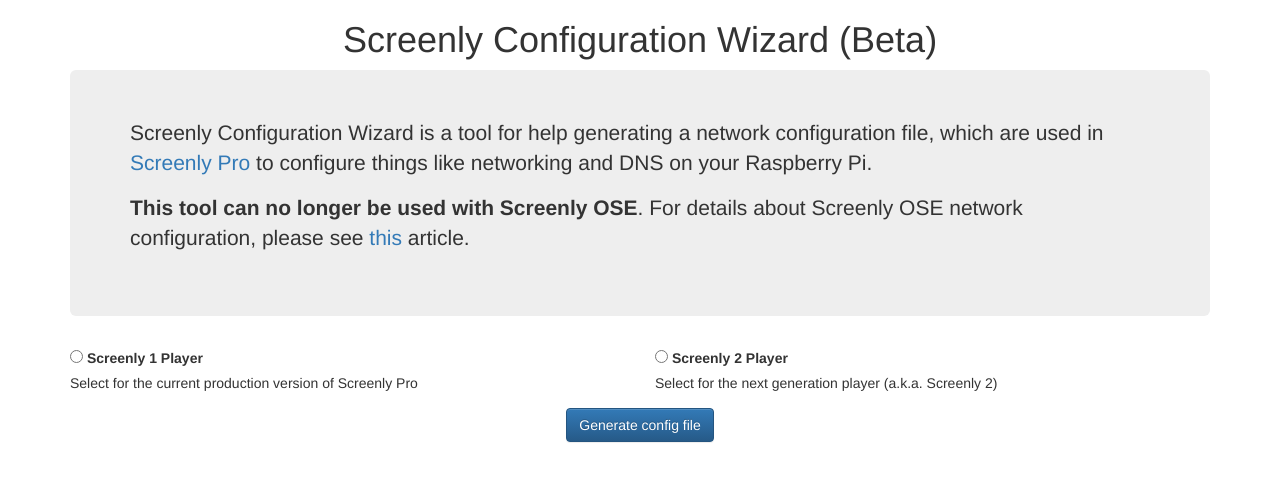
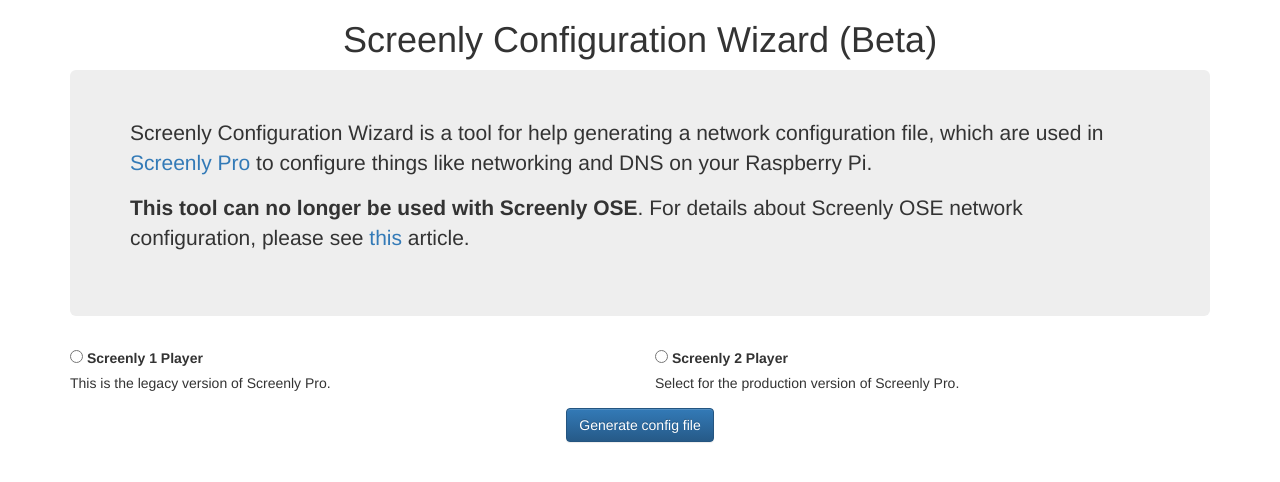
Before and after one commit to Screenly/wizard.screenly.io, a Jekyll site: the page built from pages/index.html, in a window 1280 px wide. Shown: the top 482 px of the page. Built offline with Jekyll 4.4.1, drawn with Linux system fonts in a browser that asks for light colours; nearby versions of some CDN libraries.

Commit message:
Toggles production version.

```diff
--- a/pages/index.html
+++ b/pages/index.html
@@ -22,14 +22,14 @@
     <div class="form-group">
       <input id="screenlyv1" name="screenlyversion" value="v1" type="radio">
       <label for="screenlyv1">Screenly 1 Player</label>
-      <p>Select for the current production version of Screenly Pro</p>
+      <p>This is the legacy version of Screenly Pro.</p>
     </div>
   </div>
   <div class="col-md-6">
     <div class="form-group">
       <input id="screenlyv2" name="screenlyversion" value="v2" type="radio">
       <label for="screenlyv2">Screenly 2 Player</label>
-      <p>Select for the next generation player (a.k.a. Screenly 2)</p>
+      <p>Select for the production version of Screenly Pro.</p>
     </div>
   </div>
 </div>
```
